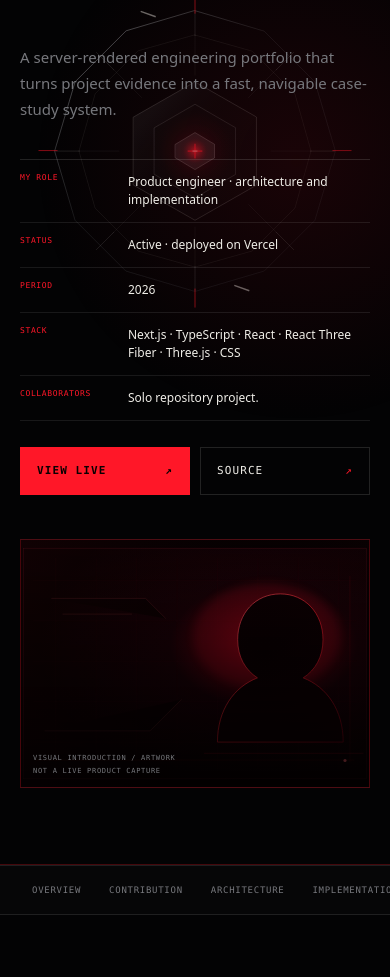
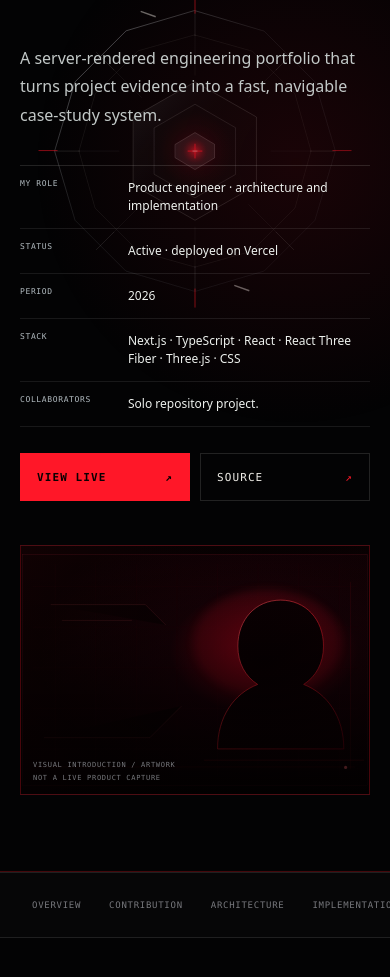
Before and after one commit to yorayriniwnl/Portfolio-Ayush-Roy, a Next.js app: page /projects/portfolio in a window 390 px wide. Shown: the part 330-1307 px from the top of the page. Built offline with nearby package versions, Linux system fonts and the light colour scheme; no server answers.

Commit message:
fix(cases): improve technical-case-study contrast and mobile anchor navigation

```diff
--- a/src/styles/recruiter-first.css
+++ b/src/styles/recruiter-first.css
@@ -174,3 +174,22 @@ body:has(.yor-world-hero--recruiter) header nav a:last-child:hover { background:
  .editorial-home .yor-world-hero--recruiter h1 { font-size:clamp(48px,11vw,70px); }
  .yor-world-hero--recruiter .yor-world-hero__description { font-size:15px; }
 }
+
+/* Evidence pages: maintain their authored project art, but make the words legible. */
+.case-summary, .case-copy, .projects-index-deck, .project-world__purpose {
+  color:#c3c9c8;
+}
+.case-hero .case-summary { font-size:clamp(16px,1.32vw,19px); line-height:1.78; }
+.case-meta .meta-row dt { color:#b2bbc0; }
+.case-meta .meta-row dd { color:#edf0ed; }
+.case-toc-inner a { min-height:44px; display:inline-flex; align-items:center; }
+.case-body .case-section { scroll-margin-top:145px; }
+.project-world__purpose { line-height:1.8; }
+.project-world__title-link:focus-visible,
+.project-world__actions a:focus-visible,
+.case-toc-inner a:focus-visible { outline:3px solid #c7eaa4; outline-offset:4px; }
+@media(max-width:650px) {
+ .case-hero .case-title { overflow-wrap:anywhere; }
+ .case-summary, .case-copy { font-size:15px; line-height:1.7; }
+ .case-toc-inner a { white-space:nowrap; }
+}
```
